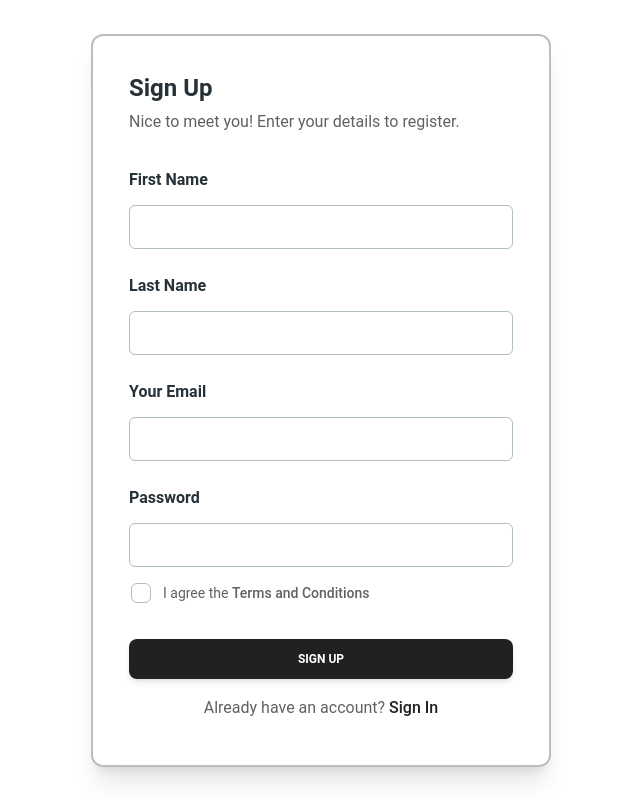
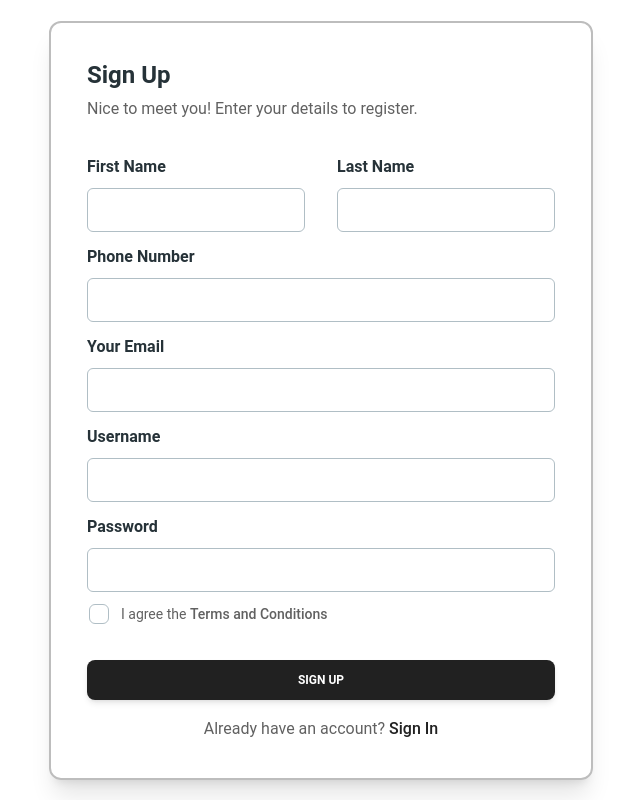
Before and after one commit to kunalchahar/Rentify, a React (Vite) app in the folder Rentify/frontend/: page /register in a window 1280 px wide. Shown: the whole page, without its empty margins (319-959 px from the left). Built offline with nearby package versions, Linux system fonts and the light colour scheme.

Commit message:
css property for register component modified

```diff
--- a/Rentify/frontend/src/modules/authentication/Register.jsx
+++ b/Rentify/frontend/src/modules/authentication/Register.jsx
@@ -1,7 +1,6 @@
 import React from 'react'
-import axios from 'axios';
 import { useState } from 'react';
-
+import api from '../../Axios';
 import {
    Card,
    Input,
@@ -22,9 +21,12 @@ const Register = () => {
 
    const [formData, setFormData] = useState({
       firstName: '',
-      lastName:'',
+      lastName: '',
       email: '',
-      password: ''
+      password: '',
+      phoneNumber: '',
+      username: '',
+      userType: ''
    });
 
    const handleChange = (e) => {
@@ -43,18 +45,23 @@ const Register = () => {
          firstName: formData.firstName,
          lastName: formData.lastName,
          email: formData.email,
-        password: formData.password
+         password: formData.password,
+         phoneNumber: formData.phoneNumber,
+         username: formData.username,
+         userType: formData.userType
       };
 
       try {
 
-        const response = await axios.post('https://your-api-endpoint.com/submit', requestBody);
-
+         const response = await api.post('/user/signup', requestBody);
          setFormData({
             firstName: '',
-         lastName:'',
+            lastName: '',
             email: '',
-         password: ''
+            password: '',
+            phoneNumber: '',
+            username: '',
+            userType: ''
          });
       } catch (error) {
          console.error('Error submitting the form:', error);
@@ -64,16 +71,18 @@ const Register = () => {
 
    return (
       <div className='flex items-center justify-center min-h-screen'>
-      <Card color="transparent" shadow={false} className="border-2 border-gray-400 p-9 shadow-xl">
+         <Card color="transparent" shadow={false} className="border-2 border-gray-400 p-9 shadow-xl w-full max-w-[34rem]">
             <Typography variant="h4" color="blue-gray">
                Sign Up
             </Typography>
             <Typography color="gray" className="mt-1 font-normal">
                Nice to meet you! Enter your details to register.
             </Typography>
-         <form onSubmit={handleSubmit} className="mt-8 mb-2 w-80 max-w-screen-lg sm:w-96">
-            <div className="mb-1 flex flex-col gap-6">
-               <Typography variant="h6" color="blue-gray" className="-mb-3">
+            <form onSubmit={handleSubmit} className=" ">
+               <div className=" flex flex-col w-full mt-8 gap-3">
+                  <div className='flex justify-between items-center gap-8'>
+                     <div className='w-1/2'>
+                        <Typography variant="h6" color="blue-gray" className='mb-2'>
                            First Name
                         </Typography>
                         <Input
@@ -88,7 +97,9 @@ const Register = () => {
                               className: "before:content-none after:content-none",
                            }}
                         />
-               <Typography variant="h6" color="blue-gray" className="-mb-3">
+                     </div>
+                     <div className='w-1/2'>
+                        <Typography variant="h6" color="blue-gray" className='mb-2'>
                            Last Name
                         </Typography>
                         <Input
@@ -103,7 +114,24 @@ const Register = () => {
                               className: "before:content-none after:content-none",
                            }}
                         />
-               <Typography variant="h6" color="blue-gray" className="-mb-3">
+                     </div>
+                  </div>
+                  <Typography variant="h6" color="blue-gray" className='-mb-1'>
+                     Phone Number
+                  </Typography>
+                  <Input
+                     name={"phoneNumber"}
+                     value={formData.phoneNumber}
+                     onChange={handleChange}
+                     type='number'
+                     size="lg"
+                     placeholder="Phone Number"
+                     className=" !border-t-blue-gray-200 focus:!border-t-gray-900"
+                     labelProps={{
+                        className: "before:content-none after:content-none",
+                     }}
+                  />
+                  <Typography variant="h6" color="blue-gray" className='-mb-1'>
                      Your Email
                   </Typography>
                   <Input
@@ -118,7 +146,22 @@ const Register = () => {
                         className: "before:content-none after:content-none",
                      }}
                   />
-               <Typography variant="h6" color="blue-gray" className="-mb-3">
+                  <Typography variant="h6" color="blue-gray" className='-mb-1'>
+                     Username
+                  </Typography>
+                  <Input
+                     name={"username"}
+                     value={formData.username}
+                     onChange={handleChange}
+                     type='text'
+                     size="lg"
+                     placeholder="Enter your username"
+                     className=" !border-t-blue-gray-200 focus:!border-t-gray-900"
+                     labelProps={{
+                        className: "before:content-none after:content-none",
+                     }}
+                  />
+                  <Typography variant="h6" color="blue-gray" className='-mb-1'>
                      Password
                   </Typography>
                   <Input
```
Lines whose indentation alone changed are shown as unchanged.
